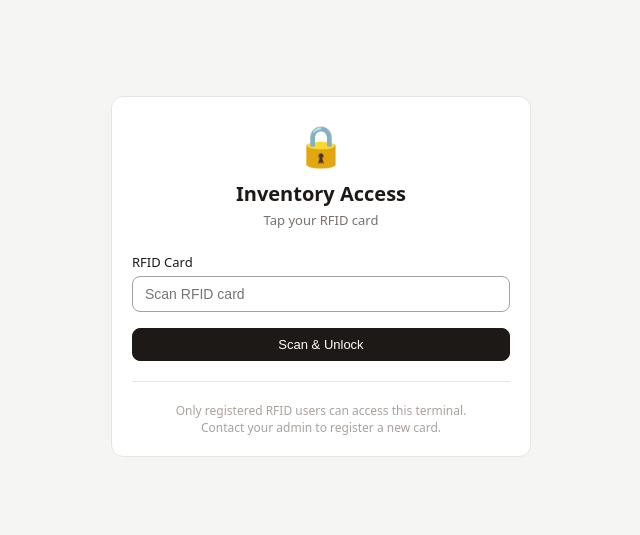
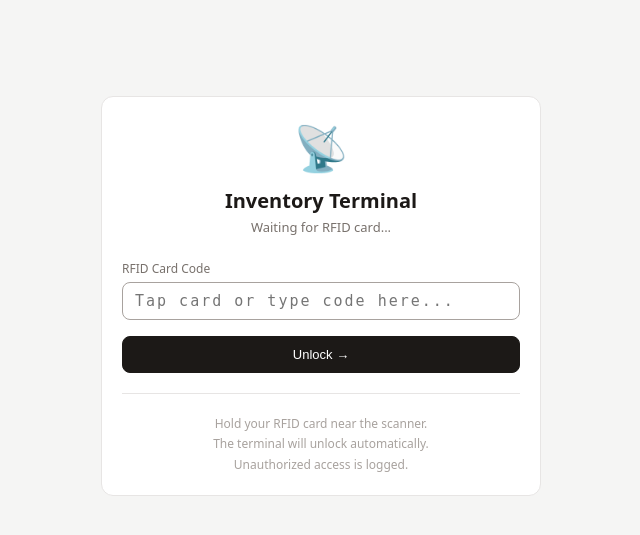
Before and after one commit to Dwska/rfid_inventory, a Django app: page /login/ in a window 1280 px wide. Shown: the top 535 px of the page, without its empty margins (319-959 px from the left). Run offline with Django 5.2, Linux system fonts and the light colour scheme.

```diff
--- a/inventory/forms.py
+++ b/inventory/forms.py
@@ -1,26 +1,26 @@
 from django import forms
-from .models import RFIDUser
 
 
 class RFIDLoginForm(forms.Form):
-    """
-    Simulates RFID card scan — in production, the RFID reader
-    posts the card ID directly to this endpoint.
-    """
     rfid_code = forms.CharField(
-        max_length=50,
+        max_length=100,
         label="RFID Card Code",
         widget=forms.TextInput(attrs={
-            'placeholder': 'Scan RFID card',
-            'autofocus': True,
-            'class': 'rfid-input',
+            'placeholder':  'Scan RFID card or type code...',
+            'autofocus':    True,
+            'autocomplete': 'off',
+            'id':           'rfid-input',
         })
     )
 
     def clean_rfid_code(self):
+        # Strip whitespace, newlines, carriage returns the reader might append
         code = self.cleaned_data['rfid_code'].strip().upper()
-        try:
-            user = RFIDUser.objects.get(rfid_code=code, is_active=True)
-        except RFIDUser.DoesNotExist:
-            raise forms.ValidationError("RFID card not recognized or access revoked.")
+
+        # Remove any non-printable characters (some readers append \r or \x00)
+        code = ''.join(c for c in code if c.isprintable())
+
+        if len(code) < 4:
+            raise forms.ValidationError("Card code too short — minimum 4 characters.")
+
         return code
--- a/inventory/templates/inventory/login.html
+++ b/inventory/templates/inventory/login.html
@@ -1,35 +1,120 @@
 {% extends 'inventory/base.html' %}
 {% block title %}RFID Login{% endblock %}
 {% block content %}
-<div style="max-width: 420px; margin: 4rem auto;">
+<div style="max-width: 440px; margin: 4rem auto;">
   <div class="card">
-    <div style="text-align: center; margin-bottom: 1.5rem;">
-      <div style="font-size: 40px; margin-bottom: 8px;">🔒</div>
-      <h1 style="font-size: 20px; font-weight: 600;">Inventory Access</h1>
-      <p style="color: #78716c; font-size: 13px; margin-top: 4px;">
-        Tap your RFID card
+    <div style="text-align:center; margin-bottom:1.5rem;">
+      <div style="font-size:44px; margin-bottom:10px;" id="scan-icon">📡</div>
+      <h1 style="font-size:20px; font-weight:600;">Inventory Terminal</h1>
+      <p style="color:#78716c; font-size:13px; margin-top:4px;" id="scan-status">
+        Waiting for RFID card...
       </p>
     </div>
 
-    <form method="post">
+    {% if request.method == "POST" and error %}
+    <div style="background:#fee2e2; color:#b91c1c; border-radius:8px;
+                padding:10px 14px; font-size:13px; margin-bottom:1rem;
+                display:flex; align-items:center; gap:8px;">
+      <span>❌</span> {{ error }}
+    </div>
+    {% endif %}
+
+    <form method="post" id="rfid-form">
       {% csrf_token %}
       <div class="form-group">
-        <label>RFID Card</label>
-        {{ form.rfid_code }}
+        <label style="font-size:12px; color:#78716c;">RFID Card Code</label>
+        <input
+          type="text"
+          name="rfid_code"
+          id="rfid-input"
+          autocomplete="off"
+          placeholder="Tap card or type code here..."
+          style="letter-spacing:2px; font-family:monospace; font-size:15px;"
+        >
         {% if form.rfid_code.errors %}
           <div class="form-error">{{ form.rfid_code.errors.0 }}</div>
         {% endif %}
       </div>
-      <button type="submit" class="btn btn-primary" style="width: 100%; justify-content: center;">
-        Scan &amp; Unlock
+      <button type="submit" class="btn btn-primary"
+              style="width:100%; justify-content:center; padding:10px;">
+        Unlock →
       </button>
     </form>
 
-    <hr style="border: none; border-top: 1px solid #e7e5e4; margin: 1.25rem 0;">
-    <p style="font-size: 12px; color: #a8a29e; text-align: center;">
-      Only registered RFID users can access this terminal.
-      <br>Contact your admin to register a new card.
-    </p>
+    <hr style="border:none; border-top:1px solid #e7e5e4; margin:1.25rem 0;">
+
+    <div style="font-size:12px; color:#a8a29e; text-align:center; line-height:1.7;">
+      Hold your RFID card near the scanner.<br>
+      The terminal will unlock automatically.<br>
+      Unauthorized access is logged.
+    </div>
   </div>
 </div>
+
+<script>
+(function () {
+  const input  = document.getElementById('rfid-input');
+  const form   = document.getElementById('rfid-form');
+  const icon   = document.getElementById('scan-icon');
+  const status = document.getElementById('scan-status');
+
+  // ── Always keep input focused (kiosk behavior) ──
+  function refocus() { input.focus(); }
+  document.addEventListener('click',   refocus);
+  document.addEventListener('keydown', refocus);
+  input.addEventListener('blur', () => setTimeout(refocus, 1000)); //1 second for "Focus Lock"
+  refocus();
+
+  // ── Detect RFID scan (fast machine input ending with Enter) ──
+  let timer   = null;
+
+  input.addEventListener('keydown', function (e) {
+
+    // Enter key = reader finished typing the card ID
+    if (e.key === 'Enter') {
+      e.preventDefault();
+      const val = input.value.trim();
+      if (val.length >= 4) {
+        icon.textContent   = '🔄';
+        status.textContent = 'Verifying card with database...';
+        input.ariaReadOnly     = true;
+        form.submit();
+      }
+      return;
+    }
+
+    // Visual feedback as reader starts typing
+    if (input.value.length === 0) {
+      icon.textContent   = '⚡';
+      status.textContent = 'Reading card...';
+    }
+
+    // RFID readers type all characters in < 50ms per keystroke.
+    // If input looks complete after a pause, auto-submit.
+    // clearTimeout(timer);
+    // timer = setTimeout(function () {
+    //   const val = input.value.trim();
+    //   if (val.length >= 6) {
+    //     icon.textContent   = '🔄';
+    //     status.textContent = 'Verifying card with database...';
+    //     input.ariaReadOnly     = true;
+    //     form.submit();
+    //   }
+    // }, 200); // 200 miliseconds before the input loop
+  });
+
+  // Reset icon if an error was shown on page load
+  {% if error %}
+  icon.textContent   = '❌';
+  status.textContent = 'Access denied. Try another card.';
+  setTimeout(function () {
+    icon.textContent   = '📡';
+    status.textContent = 'Waiting for RFID card...';
+    input.ariaReadOnly     = false;
+    input.value            = '';
+    refocus();
+  }, 1000);
+  {% endif %}
+})();
+</script>
 {% endblock %}
--- a/inventory/urls.py
+++ b/inventory/urls.py
@@ -2,13 +2,14 @@ from django.urls import path
 from . import views
 
 urlpatterns = [
-    path('login/',              views.rfid_login,       name='rfid_login'),
-    path('logout/',             views.rfid_logout,      name='rfid_logout'),
-    path('dashboard/',          views.dashboard,        name='dashboard'),
-    path('inventory/',          views.inventory_list,   name='inventory_list'),
-    path('inventory/<int:pk>/', views.product_detail,   name='product_detail'),
-    path('cart/',               views.cart_view,        name='cart'),
-    path('checkout/',           views.checkout,         name='checkout'),
-    path('checkout/<int:pk>/confirm/', views.checkout_confirm, name='checkout_confirm'),
-    path('log/',                views.transaction_log,  name='transaction_log'),
+    path('login/',                       views.rfid_login,        name='rfid_login'),
+    path('logout/',                      views.rfid_logout,       name='rfid_logout'),
+    path('dashboard/',                   views.dashboard,         name='dashboard'),
+    path('inventory/',                   views.inventory_list,    name='inventory_list'),
+    path('inventory/<int:pk>/',          views.product_detail,    name='product_detail'),
+    path('cart/',                        views.cart_view,         name='cart'),
+    path('checkout/',                    views.checkout,          name='checkout'),
+    path('checkout/<int:pk>/confirm/',   views.checkout_confirm,  name='checkout_confirm'),
+    path('log/',                         views.transaction_log,   name='transaction_log'),
+    path('access-log/',                  views.access_log,        name='access_log'),
 ]
--- a/inventory/views.py
+++ b/inventory/views.py
@@ -2,14 +2,15 @@ from django.shortcuts import render, redirect, get_object_or_404
 from django.contrib import messages
 from django.utils import timezone
 from django.db import transaction as db_transaction
-from .models import RFIDUser, Product, Transaction, TransactionItem
-from .forms import RFIDLoginForm
+from django.views.decorators.http import require_POST
+
+from .models import RFIDUser, RFIDAccessLog, Product, Transaction, TransactionItem
+from .forms  import RFIDLoginForm
 
 
 # ── Helpers ────────────────────────────────────────────────────────────────
 
 def get_rfid_user(request):
-    """Pull the logged-in RFID user from the session."""
     uid = request.session.get('rfid_user_id')
     if not uid:
         return None
@@ -20,16 +21,17 @@ def get_rfid_user(request):
 
 
 def rfid_required(view_func):
-    """Decorator: redirect to login if no RFID session."""
     def wrapper(request, *args, **kwargs):
         if not get_rfid_user(request):
+            messages.warning(request, "Please scan your RFID card to access this page.")
             return redirect('rfid_login')
         return view_func(request, *args, **kwargs)
+    wrapper.__name__ = view_func.__name__
     return wrapper
 
 
 def get_cart(request):
-    return request.session.get('cart', {})   # {product_id: quantity}
+    return request.session.get('cart', {})
 
 
 def save_cart(request, cart):
@@ -37,27 +39,96 @@ def save_cart(request, cart):
     request.session.modified = True
 
 
-# ── Views ──────────────────────────────────────────────────────────────────
+def get_client_ip(request):
+    x_forwarded = request.META.get('HTTP_X_FORWARDED_FOR')
+    if x_forwarded:
+        return x_forwarded.split(',')[0].strip()
+    return request.META.get('REMOTE_ADDR')
+
+
+# ── Authentication ─────────────────────────────────────────────────────────
 
 def rfid_login(request):
+    #─────────────Debug Input Form in Login──────────────────────────
+    # if request.method == 'POST':
+    #     print("RAW POST DATA:", request.POST)
+    #     print("RAW rfid_code value:", repr(request.POST.get('rfid_code', '')))
     """
-    Step 1 — RFID authentication.
-    In production, your RFID reader POSTs the card code here automatically.
-    The user just taps their card; no keyboard needed.
+    Main RFID login view.
+
+    GET  → show the login page (input always focused, waiting for card tap)
+    POST → receive rfid_code from form, validate against PostgreSQL,
+           grant or deny access, log the attempt either way.
     """
     if get_rfid_user(request):
         return redirect('dashboard')
 
-    form = RFIDLoginForm(request.POST or None)
+    error   = None
+    form    = RFIDLoginForm(request.POST or None)
+
     if request.method == 'POST' and form.is_valid():
-        code = form.cleaned_data['rfid_code']
-        user = RFIDUser.objects.get(rfid_code=code)
-        request.session['rfid_user_id'] = user.pk
-        request.session['cart'] = {}
-        messages.success(request, f"Welcome, {user.full_name}!")
-        return redirect('dashboard')
+        rfid_code  = form.cleaned_data['rfid_code'].strip().upper()
+        ip_address = get_client_ip(request)
+        user_agent = request.META.get('HTTP_USER_AGENT', '')
 
-    return render(request, 'inventory/login.html', {'form': form})
+        # ── Query PostgreSQL ───────────────────────────────────────────────
+        try:
+            rfid_user = RFIDUser.objects.get(rfid_code=rfid_code)
+
+            if not rfid_user.is_active:
+                # Card exists but access has been revoked
+                RFIDAccessLog.objects.create(
+                    rfid_code  = rfid_code,
+                    rfid_user  = rfid_user,
+                    result     = 'denied',
+                    ip_address = ip_address,
+                    user_agent = user_agent,
+                )
+                error = "Your access has been revoked. Contact your administrator."
+
+            else:
+                # ✅ ACCESS GRANTED
+                RFIDAccessLog.objects.create(
+                    rfid_code  = rfid_code,
+                    rfid_user  = rfid_user,
+                    result     = 'granted',
+                    ip_address = ip_address,
+                    user_agent = user_agent,
+                )
+                rfid_user.record_login()
+
+                # Store user in session
+                request.session['rfid_user_id']   = rfid_user.pk
+                request.session['rfid_user_name'] = rfid_user.full_name
+                request.session['cart']           = {}
+
+                messages.success(request, f"Welcome, {rfid_user.full_name}!")
+                return redirect('dashboard')
+
+        except RFIDUser.DoesNotExist:
+            # ❌ Card not found in database at all
+            RFIDAccessLog.objects.create(
+                rfid_code  = rfid_code,
+                rfid_user  = None,          # Unknown card — no user linked
+                result     = 'denied',
+                ip_address = ip_address,
+                user_agent = user_agent,
+            )
+            error = f"Card '{rfid_code}' is not registered. Access denied."
+
+    else:
+            # Show the actual validation errors instead of a generic message
+            error = "Form error: " + " | ".join(
+                f"{field}: {', '.join(errs)}"
+                for field, errs in form.errors.items()
+            )
+
+    # On GET request, error is still None here — don't include it in context
+    context = {'form': form}
+    if error:                    # ← only add error key if it actually has content
+        context['error'] = error
+
+    return render(request, 'inventory/login.html', context)
 
 
 def rfid_logout(request):
@@ -66,57 +137,64 @@ def rfid_logout(request):
     return redirect('rfid_login')
 
 
+# ── Dashboard ──────────────────────────────────────────────────────────────
+
 @rfid_required
 def dashboard(request):
     rfid_user = get_rfid_user(request)
-    products = Product.objects.select_related('category').all()
+    products  = Product.objects.select_related('category').all()
     low_stock = [p for p in products if p.stock_status in ('low', 'critical')]
-    cart = get_cart(request)
-    cart_count = sum(cart.values())
+    cart      = get_cart(request)
+
+    # Recent access logs for this user
+    recent_logs = RFIDAccessLog.objects.filter(
+        rfid_user=rfid_user
+    ).order_by('-scanned_at')[:5]
 
     context = {
-        'rfid_user': rfid_user,
-        'total_products': products.count(),
-        'low_stock_count': len(low_stock),
-        'cart_count': cart_count,
-        'low_stock_items': low_stock[:5],
-        'recent_transactions': Transaction.objects.select_related('rfid_user').all()[:5],
+        'rfid_user':            rfid_user,
+        'total_products':       products.count(),
+        'low_stock_count':      len(low_stock),
+        'cart_count':           sum(cart.values()),
+        'low_stock_items':      low_stock[:5],
+        'recent_transactions':  Transaction.objects.select_related('rfid_user').all()[:5],
+        'recent_logs':          recent_logs,
     }
     return render(request, 'inventory/dashboard.html', context)
 
 
+# ── Inventory ──────────────────────────────────────────────────────────────
+
 @rfid_required
 def inventory_list(request):
-    rfid_user = get_rfid_user(request)
+    rfid_user       = get_rfid_user(request)
+    search          = request.GET.get('q', '')
     category_filter = request.GET.get('category', '')
-    search = request.GET.get('q', '')
 
     products = Product.objects.select_related('category').all()
+    if search:
+        products = products.filter(name__icontains=search)
     if category_filter:
         products = products.filter(category__name__icontains=category_filter)
-    if search:
-        products = products.filter(name__icontains=search)
 
     cart = get_cart(request)
-
-    context = {
-        'rfid_user': rfid_user,
-        'products': products,
-        'cart_count': sum(cart.values()),
-        'search': search,
+    return render(request, 'inventory/inventory_list.html', {
+        'rfid_user':       rfid_user,
+        'products':        products,
+        'cart_count':      sum(cart.values()),
+        'search':          search,
         'category_filter': category_filter,
-    }
-    return render(request, 'inventory/inventory_list.html', context)
+    })
 
 
 @rfid_required
 def product_detail(request, pk):
     rfid_user = get_rfid_user(request)
-    product = get_object_or_404(Product, pk=pk)
-    cart = get_cart(request)
+    product   = get_object_or_404(Product, pk=pk)
+    cart      = get_cart(request)
 
     if request.method == 'POST':
-        qty = int(request.POST.get('quantity', 1))
+        qty             = int(request.POST.get('quantity', 1))
         already_in_cart = cart.get(str(pk), 0)
         if already_in_cart + qty > product.stock:
             messages.error(request, "Not enough stock available.")
@@ -126,21 +204,22 @@ def product_detail(request, pk):
             messages.success(request, f"Added {qty}× {product.name} to cart.")
         return redirect('product_detail', pk=pk)
 
-    context = {
-        'rfid_user': rfid_user,
-        'product': product,
+    return render(request, 'inventory/product_detail.html', {
+        'rfid_user':  rfid_user,
+        'product':    product,
         'cart_count': sum(cart.values()),
-        'in_cart': cart.get(str(pk), 0),
-    }
-    return render(request, 'inventory/product_detail.html', context)
+        'in_cart':    cart.get(str(pk), 0),
+    })
 
+
+# ── Cart & Checkout ────────────────────────────────────────────────────────
 
 @rfid_required
 def cart_view(request):
-    rfid_user = get_rfid_user(request)
-    cart = get_cart(request)
+    rfid_user  = get_rfid_user(request)
+    cart       = get_cart(request)
+    cart_items = []
 
-    cart_items = []
     for pid, qty in cart.items():
         try:
             p = Product.objects.get(pk=int(pid))
@@ -150,7 +229,7 @@ def cart_view(request):
 
     if request.method == 'POST':
         action = request.POST.get('action')
-        pid = request.POST.get('product_id')
+        pid    = request.POST.get('product_id')
         if action == 'remove' and pid in cart:
             del cart[pid]
             save_cart(request, cart)
@@ -165,22 +244,17 @@ def cart_view(request):
                 pass
         return redirect('cart')
 
-    context = {
-        'rfid_user': rfid_user,
+    return render(request, 'inventory/cart.html', {
+        'rfid_user':  rfid_user,
         'cart_items': cart_items,
         'cart_count': sum(cart.values()),
-    }
-    return render(request, 'inventory/cart.html', context)
+    })
 
 
 @rfid_required
 def checkout(request):
-    """
-    Deduct all cart items from stock and record the transaction.
-    Uses a DB transaction so it's atomic — either all succeeds or all rolls back.
-    """
-    rfid_user = get_rfid_user(request)
-    cart = get_cart(request)
+    rfid_user  = get_rfid_user(request)
+    cart       = get_cart(request)
 
     if not cart:
         messages.warning(request, "Your cart is empty.")
@@ -204,10 +278,10 @@ def checkout(request):
                     product.stock -= qty
                     product.save()
                     TransactionItem.objects.create(
-                        transaction=txn,
-                        product=product,
-                        quantity=qty,
-                        product_name_snapshot=product.name,
+                        transaction           = txn,
+                        product               = product,
+                        quantity              = qty,
+                        product_name_snapshot = product.name,
                     )
             save_cart(request, {})
             messages.success(request, "Checkout successful!")
@@ -216,31 +290,47 @@ def checkout(request):
             messages.error(request, str(e))
             return redirect('cart')
 
-    context = {
-        'rfid_user': rfid_user,
+    return render(request, 'inventory/checkout_confirm.html', {
+        'rfid_user':  rfid_user,
         'cart_items': cart_items,
         'cart_count': sum(cart.values()),
-    }
-    return render(request, 'inventory/checkout_confirm.html', context)
+    })
 
 
 @rfid_required
 def checkout_confirm(request, pk):
     rfid_user = get_rfid_user(request)
-    txn = get_object_or_404(Transaction, pk=pk)
+    txn       = get_object_or_404(Transaction, pk=pk)
     return render(request, 'inventory/checkout_success.html', {
-        'rfid_user': rfid_user,
+        'rfid_user':   rfid_user,
         'transaction': txn,
-        'cart_count': 0,
+        'cart_count':  0,
     })
 
 
 @rfid_required
 def transaction_log(request):
-    rfid_user = get_rfid_user(request)
+    rfid_user    = get_rfid_user(request)
     transactions = Transaction.objects.select_related('rfid_user').prefetch_related('items').all()
     return render(request, 'inventory/transaction_log.html', {
-        'rfid_user': rfid_user,
+        'rfid_user':    rfid_user,
         'transactions': transactions,
+        'cart_count':   sum(get_cart(request).values()),
+    })
+
+
+# ── Access Log (admin view) ────────────────────────────────────────────────
+
+@rfid_required
+def access_log(request):
+    rfid_user = get_rfid_user(request)
+    if rfid_user.role not in ('admin', 'supervisor'):
+        messages.error(request, "You don't have permission to view this page.")
+        return redirect('dashboard')
+
+    logs = RFIDAccessLog.objects.select_related('rfid_user').all()[:100]
+    return render(request, 'inventory/access_log.html', {
+        'rfid_user':  rfid_user,
+        'logs':       logs,
         'cart_count': sum(get_cart(request).values()),
     })
--- a/requirements.txt
+++ b/requirements.txt
@@ -1,2 +1,3 @@
 django>=4.2
 pillow>=10.0
+psycopg2-binary>=2.9
```
Also changed, not shown: inventory/models.py (+72 -53 lines), inventory/templates/inventory/access_log.html (added, +47 -0 lines), rfid_inventory/settings.py (+13 -8 lines), db.sqlite3, inventory/migrations/0002_rfiduser_last_seen_at_rfiduser_login_count_and_more.py (added).
